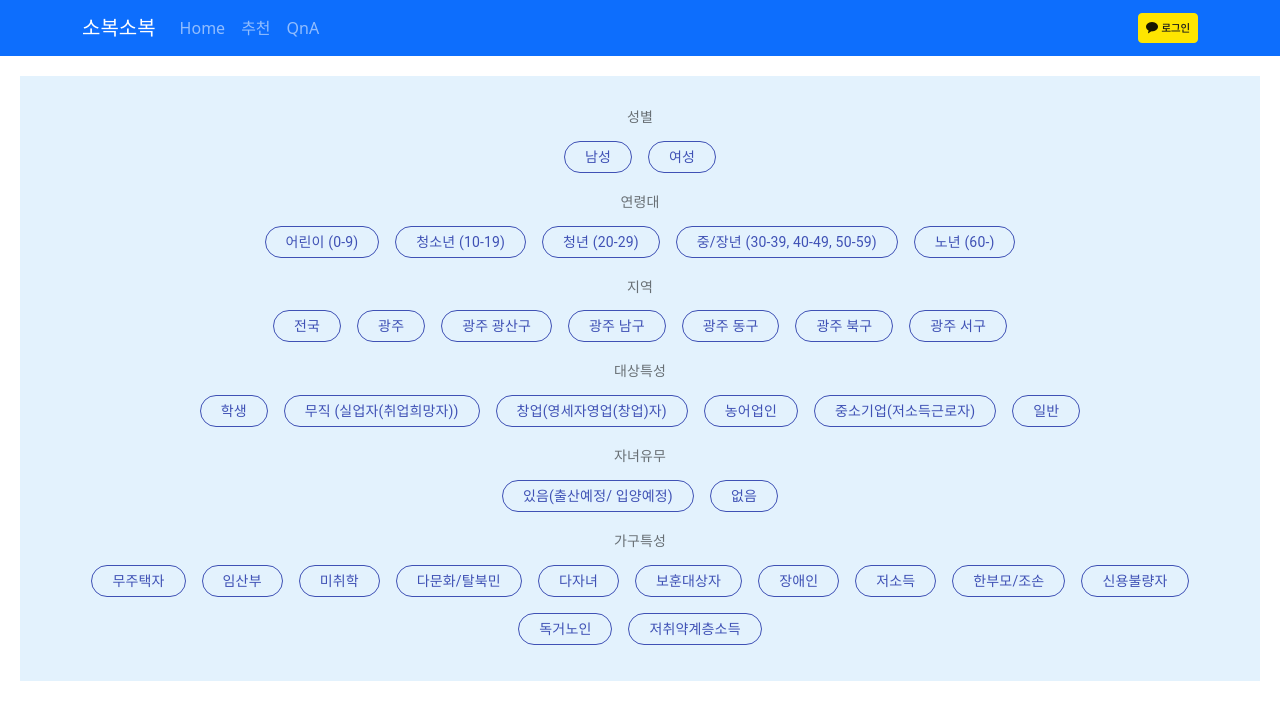
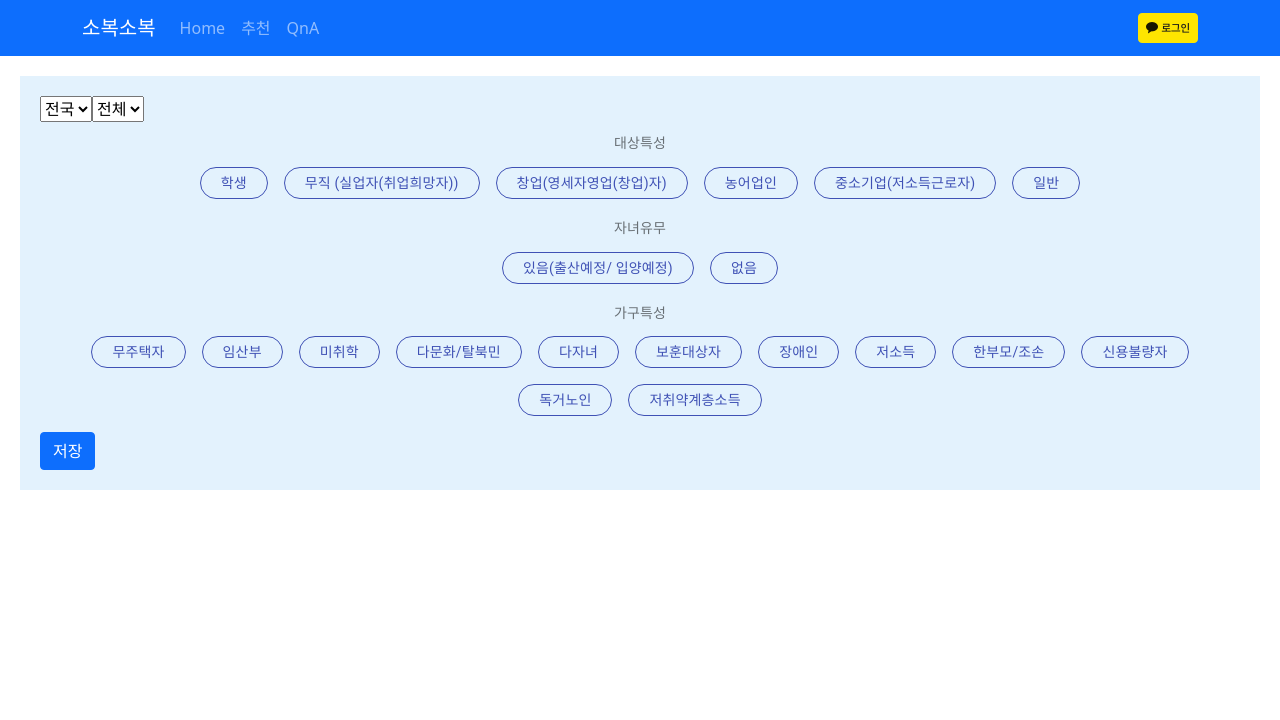
Before and after one commit to seongbiny/soboksobok, a React (Create React App) app in the folder frontend/: page /filter in a window 1280 px wide. Shown: the top 720 px of the page. Built offline with nearby package versions, Linux system fonts and the light colour scheme.

Commit message:
chore: 지역 선택 수정

```diff
--- a/frontend/public/index.html
+++ b/frontend/public/index.html
@@ -24,6 +24,13 @@
 
     <!-- kakao javascript SDK -->
     <script src="https://developers.kakao.com/sdk/js/kakao.min.js"></script>
+    <!-- Bootstrap CSS -->
+    <link
+      href="https://cdn.jsdelivr.net/npm/bootstrap@5.1.3/dist/css/bootstrap.min.css"
+      rel="stylesheet"
+      integrity="sha384-1BmE4kWBq78iYhFldvKuhfTAU6auU8tT94WrHftjDbrCEXSU1oBoqyl2QvZ6jIW3"
+      crossorigin="anonymous"
+    />
 
     <title>React App</title>
   </head>
@@ -40,5 +47,11 @@
       To begin the development, run `npm start` or `yarn start`.
       To create a production bundle, use `npm run build` or `yarn build`.
     -->
+    <!-- Option 1: Bootstrap Bundle with Popper -->
+    <script
+      src="https://cdn.jsdelivr.net/npm/bootstrap@5.1.3/dist/js/bootstrap.bundle.min.js"
+      integrity="sha384-ka7Sk0Gln4gmtz2MlQnikT1wXgYsOg+OMhuP+IlRH9sENBO0LRn5q+8nbTov4+1p"
+      crossorigin="anonymous"
+    ></script>
   </body>
 </html>
--- /dev/null
+++ b/frontend/src/components/Filter/Gugun.jsx
@@ -0,0 +1,22 @@
+const GugunSelectBox = ({ isAll }) => {
+  if (isAll === 'All') {
+    return (
+      <select>
+        <option value="00">전체</option>
+      </select>
+    );
+  }
+  if (isAll === 'GwangJu')
+    return (
+      <select>
+        <option value="10">전체</option>
+        <option value="11">광산구</option>
+        <option value="12">남구</option>
+        <option value="13">동구</option>
+        <option value="14">북구</option>
+        <option value="15">서구</option>
+      </select>
+    );
+};
+
+export default GugunSelectBox;
--- /dev/null
+++ b/frontend/src/components/Filter/Sido.jsx
@@ -0,0 +1,14 @@
+const SidoSelectBox = ({ setIsAll }) => {
+  const handleChange = (e) => {
+    setIsAll(e.target.value);
+    console.log('e.target.value: ', e.target.value);
+  };
+  return (
+    <select onChange={handleChange}>
+      <option value="All">전국</option>
+      <option value="GwangJu">광주</option>
+    </select>
+  );
+};
+
+export default SidoSelectBox;
--- a/frontend/src/components/FilterChips.js
+++ b/frontend/src/components/FilterChips.js
@@ -1,30 +1,38 @@
-import React, { useState } from 'react';
-import { Form } from 'react-bootstrap';
+import React, { useEffect, useState } from 'react';
+import { Form, Button } from 'react-bootstrap';
 import MultipleSelectChips from '../MultipleSelectChips.js';
+import getAxios from '../api.js';
+import SidoSelectBox from './Filter/Sido.jsx';
+import GugunSelectBox from './Filter/Gugun.jsx';
+
+const map = new Map();
+map.set(14, '15'); //서구
+map.set(15, 0); //학생
+map.set(16, 1); //무직
+map.set(17, 2); //창업
+map.set(18, 3); //농어업인
+map.set(19, 4); //중소기업
+map.set(20, 5); //일반
+map.set(21, 1); //자녀 있
+map.set(22, 2); //자녀 없
+map.set(23, 0); //무주택자
+map.set(24, 1); //임산부
+map.set(25, 2); //미취학
+map.set(26, 3); //다문화/탈북민
+map.set(27, 4); //다자녀
+map.set(28, 5); //보훈대상자
+map.set(29, 6); //장애인
+map.set(30, 7); //저소득
+map.set(31, 8); //한부모/조손
+map.set(32, 9); //신용불량자
+map.set(33, 10); //독거노인
+map.set(34, 11); //취약계층
 
 function FilterChips() {
   const [value, setValue] = useState([]);
   const [error, setError] = useState('');
-  const gender = [
-    { label: '남성', value: 1 },
-    { label: '여성', value: 2 },
-  ];
-  const age_range = [
-    { label: '어린이 (0-9)', value: 3 },
-    { label: '청소년 (10-19)', value: 4 },
-    { label: '청년 (20-29)', value: 5 },
-    { label: '중/장년 (30-39, 40-49, 50-59)', value: 6 },
-    { label: '노년 (60-)', value: 7 },
-  ];
-  const region = [
-    { label: '전국', value: 8 },
-    { label: '광주', value: 9 },
-    { label: '광주 광산구', value: 10 },
-    { label: '광주 남구', value: 11 },
-    { label: '광주 동구', value: 12 },
-    { label: '광주 북구', value: 13 },
-    { label: '광주 서구', value: 14 },
-  ];
+  const [isAll, setIsAll] = useState('All');
+
   const job = [
     { label: '학생', value: 15 },
     { label: '무직 (실업자(취업희망자))', value: 16 },
@@ -52,48 +60,62 @@ function FilterChips() {
     { label: '저취약계층소득', value: 34 },
   ];
 
+  const selectRegion = [];
+  const selectJob = [];
+  const selectChild = [];
+  const selectFamily = [];
+
+  for (let element of value) {
+    if (element >= 8 && element <= 14) {
+      selectRegion.push(map.get(element));
+    } else if (element >= 15 && element <= 20) {
+      selectJob.push(map.get(element));
+    } else if (element >= 21 && element <= 22) {
+      selectChild.push(map.get(element));
+    } else if (element >= 23 && element <= 34) {
+      selectFamily.push(map.get(element));
+    }
+  }
+  // console.log(
+  //   'selectRegion: ' +
+  //     selectRegion +
+  //     'selectJob: ' +
+  //     selectJob +
+  //     ' selectChild: ' +
+  //     selectChild +
+  //     ' selectFamily: ' +
+  //     selectFamily
+  // );
+
+  const setFilter = async () => {
+    try {
+      const axios = getAxios();
+      console.log(axios.defaults.headers);
+      console.log({
+        child: selectChild,
+        region: selectRegion,
+        job: selectJob,
+        family: selectFamily,
+      });
+
+      await axios.post('/api/users/update', {
+        child: selectChild[0],
+        region: selectRegion[0],
+        job: selectJob,
+        family: selectFamily,
+      });
+    } catch (err) {
+      console.log(err);
+    }
+  };
+
   return (
     <div>
-      <MultipleSelectChips
-        label="성별"
-        value={value}
-        setValue={setValue}
-        options={gender}
-        error={error}
-        setError={setError}
-      />
-      <MultipleSelectChips
-        label="연령대"
-        value={value}
-        setValue={setValue}
-        options={age_range}
-        error={error}
-        setError={setError}
-      />
+      <SidoSelectBox setIsAll={setIsAll} />
+      <GugunSelectBox isAll={isAll} />
+      {/* <SelectBox options={SIDO} defaultValue="시/도 선택"></SelectBox>
+      <SelectBox2 options={GUGUN} defaultValue="시/도 선택"></SelectBox2> */}
 
-      {/* <Form.Select aria-label="Default select example">
-        <option>지역 선택</option>
-        <option value="1">전국</option>
-        <option value="2">광주</option>
-      </Form.Select>
-
-      <Form.Select aria-label="Default select example">
-        <option>구 선택</option>
-        <option value="1">광산구</option>
-        <option value="2">남구</option>
-        <option value="3">동구</option>
-        <option value="4">북구</option>
-        <option value="5">서구</option>
-      </Form.Select> */}
-
-      <MultipleSelectChips
-        label="지역"
-        value={value}
-        setValue={setValue}
-        options={region}
-        error={error}
-        setError={setError}
-      />
       <MultipleSelectChips
         label="대상특성"
         value={value}
@@ -118,6 +140,15 @@ function FilterChips() {
         error={error}
         setError={setError}
       />
+      <Button
+        variant="primary"
+        onClick={() => {
+          setFilter();
+          // navigate('/', { replace: true });
+        }}
+      >
+        저장
+      </Button>
     </div>
   );
 }
```
